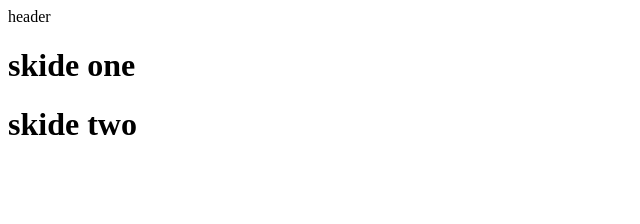
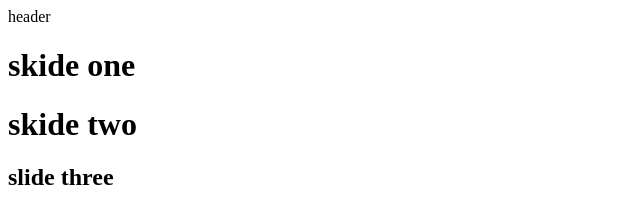
Before and after one commit to faridfth1994/first-git_project, a website: page index.html in a window 1280 px wide. Shown: the whole page, without its empty margins (0-640 px from the left). Drawn offline with Linux system fonts and the light colour scheme.

Commit message:
slide three added

```diff
--- a/index.html
+++ b/index.html
@@ -13,6 +13,8 @@
     <div class="slider">
         <h1>skide one</h1>
         <h1>skide two</h1>
+
+        <h2>slide three</h2>
     </div>
 
 </body>
```
